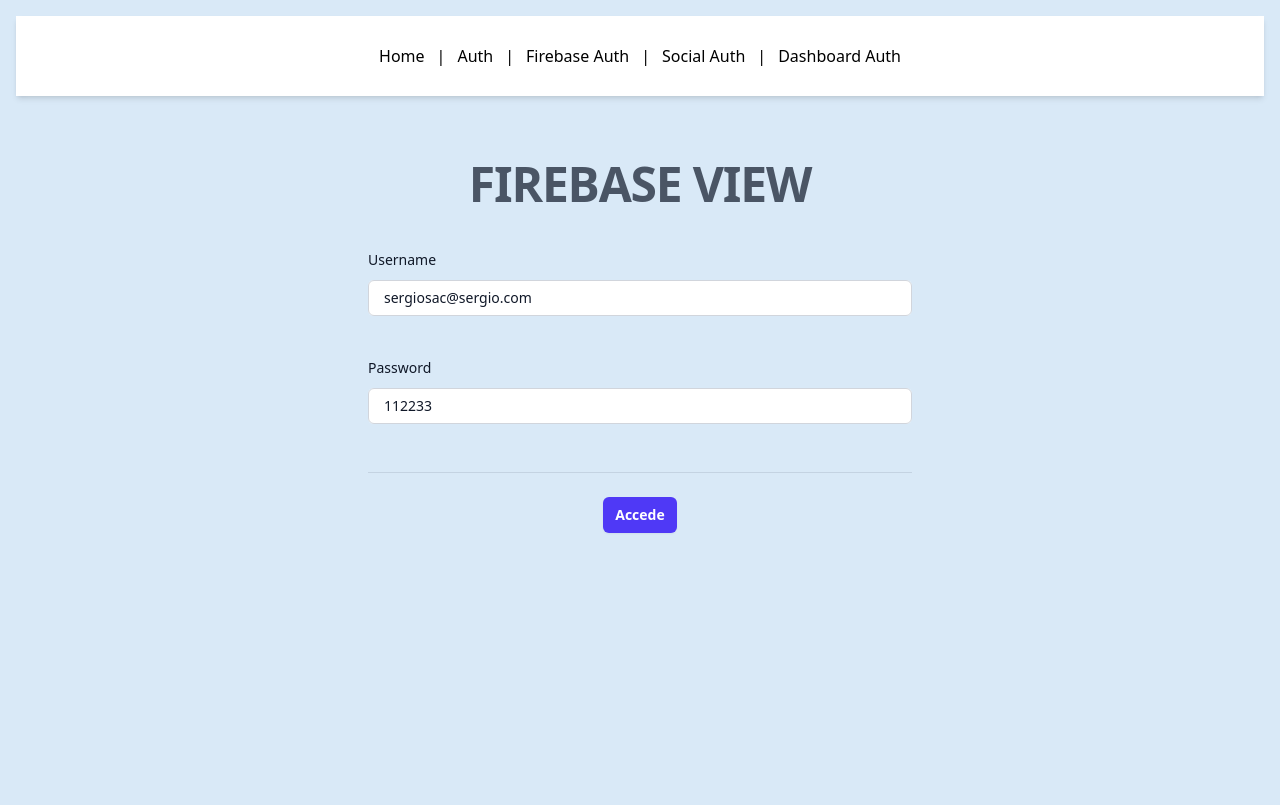
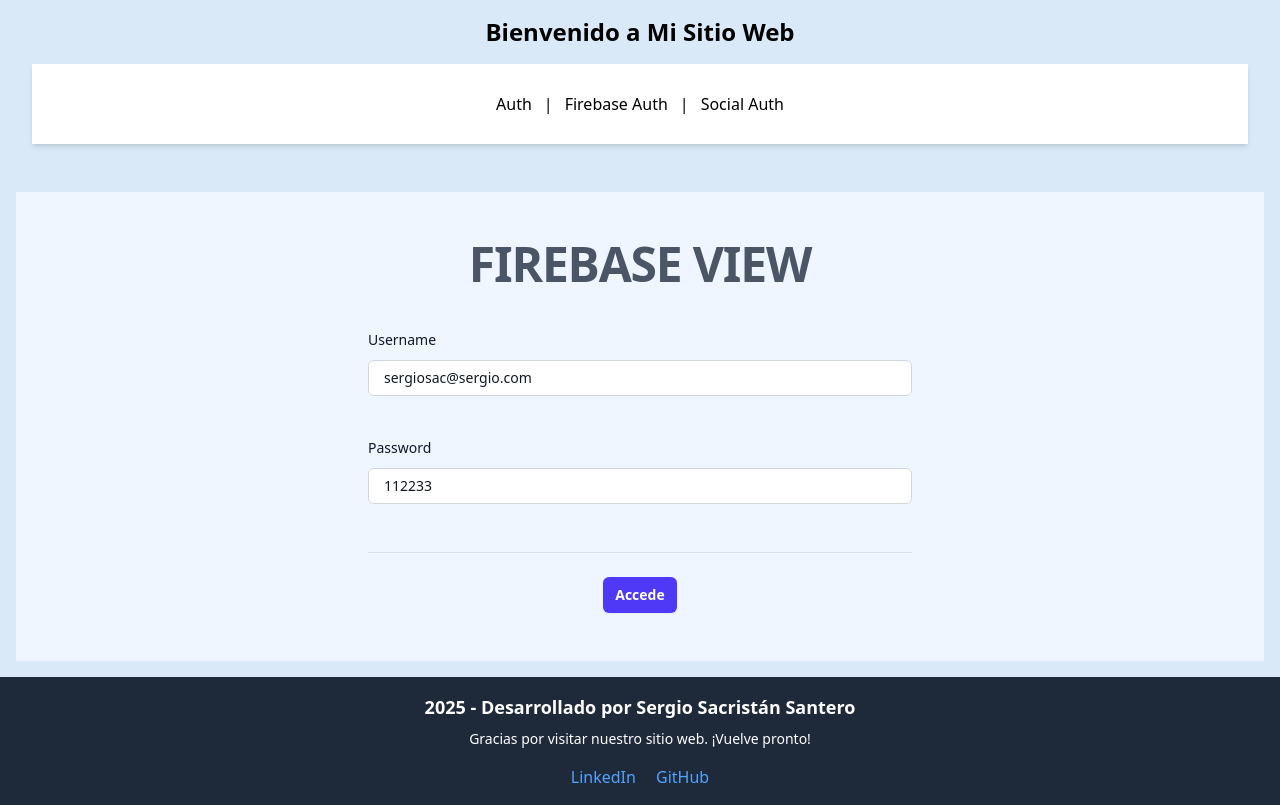
Before and after one commit to srg1995/authproject, a Vue app: page /firebase in a window 1280 px wide. Built offline with nearby package versions, Linux system fonts and the light colour scheme; what vue-cookies would draw is missing.

Commit message:
Layout and slots

```diff
--- a/src/App.vue
+++ b/src/App.vue
@@ -1,39 +1,5 @@
 <template>
-  <nav class="bg-white shadow-md p-4 flex items-center justify-center m-4">
-    <div
-      class="m-1 p-2 cursor-pointer hover:bg-blue-300 hover:text-white rounded-md"
-    >
-      <router-link :to="{ name: 'home' }">Home</router-link>
-    </div>
 
-    <div>|</div>
-    <div
-      class="m-1 p-2 cursor-pointer hover:bg-blue-300 hover:text-white rounded-md"
-    >
-      <router-link :to="{ name: 'auth' }">Auth</router-link>
-    </div>
-
-    <div>|</div>
-    <div
-      class="m-1 p-2 cursor-pointer hover:bg-blue-300 hover:text-white rounded-md"
-    >
-      <router-link :to="{ name: 'firebase' }">Firebase Auth</router-link>
-    </div>
-
-    <div>|</div>
-    <div
-      class="m-1 p-2 cursor-pointer hover:bg-blue-300 hover:text-white rounded-md"
-    >
-      <router-link :to="{ name: 'social' }">Social Auth</router-link>
-    </div>
-
-    <div>|</div>
-    <div
-      class="m-1 p-2 cursor-pointer hover:bg-blue-300 hover:text-white rounded-md"
-    >
-      <router-link :to="{ name: 'dashboard' }">Dashboard Auth</router-link>
-    </div>
-  </nav>
   <router-view />
 </template>
 
--- /dev/null
+++ b/src/components/Footer.vue
@@ -0,0 +1,37 @@
+<template>
+  <footer className="bg-gray-800 text-white p-4 text-center  bottom-0 w-full">
+    <div className="container mx-auto">
+      <p className="text-lg font-semibold">
+        {{ year }} - Desarrollado por Sergio Sacrist&aacute;n Santero
+      </p>
+      <p className="text-sm mt-2">
+        Gracias por visitar nuestro sitio web. ¡Vuelve pronto!
+      </p>
+      <div className="mt-4">
+        <a
+          href="https://www.linkedin.com/in/sergiosacristansantero"
+          target="_blank"
+          rel="noopener noreferrer"
+          className="text-blue-400 hover:underline mx-2"
+        >
+          LinkedIn
+        </a>
+        <a
+          href="https://github.com/sergiosacristan"
+          target="_blank"
+          rel="noopener noreferrer"
+          className="text-blue-400 hover:underline mx-2"
+        >
+          GitHub
+        </a>
+      </div>
+    </div>
+  </footer>
+</template>
+
+<script lang="ts" setup>
+const date = new Date();
+const year = date.getFullYear();
+</script>
+
+<style scoped></style>
--- /dev/null
+++ b/src/components/Header.vue
@@ -0,0 +1,14 @@
+<template>
+  <header className=" p-4 text-center w-full">
+    <div className="container mx-auto">
+      <h1 className="text-2xl font-bold">Bienvenido a Mi Sitio Web</h1>
+      <Navigation />
+    </div>
+  </header>
+</template>
+
+<script lang="ts" setup>
+import Navigation from "./Navigation.vue";
+</script>
+
+<style scoped></style>
--- /dev/null
+++ b/src/components/Navigation.vue
@@ -0,0 +1,48 @@
+<template>
+  <nav class="bg-white shadow-md p-4 flex items-center justify-center m-4">
+    <div
+      class="m-1 p-2 cursor-pointer hover:bg-blue-300 hover:text-white rounded-md"
+      v-if="auth"
+    >
+      <router-link :to="{ name: 'home' }">Home</router-link>
+    </div>
+
+    <div v-if="auth">|</div>
+    <div
+      class="m-1 p-2 cursor-pointer hover:bg-blue-300 hover:text-white rounded-md"
+      v-if="!auth"
+    >
+      <router-link :to="{ name: 'auth' }">Auth</router-link>
+    </div>
+
+    <div v-if="!auth">|</div>
+    <div
+      class="m-1 p-2 cursor-pointer hover:bg-blue-300 hover:text-white rounded-md"
+      v-if="!auth"
+    >
+      <router-link :to="{ name: 'firebase' }">Firebase Auth</router-link>
+    </div>
+
+    <div v-if="!auth">|</div>
+    <div
+      class="m-1 p-2 cursor-pointer hover:bg-blue-300 hover:text-white rounded-md"
+      v-if="!auth"
+    >
+      <router-link :to="{ name: 'social' }">Social Auth</router-link>
+    </div>
+
+    <div
+      class="m-1 p-2 cursor-pointer hover:bg-blue-300 hover:text-white rounded-md"
+      v-if="auth"
+    >
+      <router-link :to="{ name: 'dashboard' }">Dashboard Auth</router-link>
+    </div>
+  </nav>
+</template>
+
+<script lang="ts" setup>
+import { useAuthStore } from "@/stores/Auth";
+const auth = !!useAuthStore()?.user?.token;
+</script>
+
+<style scoped></style>
--- /dev/null
+++ b/src/layouts/MainLayout.vue
@@ -0,0 +1,18 @@
+<template>
+  <Header />
+
+  <main className="flex-grow m-4">
+    <div className="container mx-auto bg-blue-50 h-full">
+      <slot name="section"></slot>
+    </div>
+  </main>
+
+  <Footer />
+</template>
+
+<script lang="ts" setup>
+import Footer from "@/components/Footer.vue";
+import Header from "@/components/Header.vue";
+</script>
+
+<style scoped></style>
--- a/src/views/AuthView.vue
+++ b/src/views/AuthView.vue
@@ -1,5 +1,7 @@
 <template>
-  <section class="max-w-xl mx-auto py-12 px-4">
+  <MainLayout>
+    <template v-slot:section>
+      <article class="max-w-xl mx-auto py-6 px-4">
         <h1
           class="text-center text-4xl font-extrabold text-gray-600 tracking-tight sm:text-5xl"
         >
@@ -8,12 +10,14 @@
         <form>
           <div class="space-y-12">
             <div class="border-b border-gray-900/10 pb-12">
-          <div class="mt-10 grid grid-cols-1 gap-x-6 gap-y-8 sm:grid-cols-6">
+              <div
+                class="mt-10 grid grid-cols-1 gap-x-6 gap-y-8 sm:grid-cols-6"
+              >
                 <div class="sm:col-span-12">
                   <label
                     for="username"
                     class="block text-sm/6 font-medium text-gray-900"
-                >Username</label
+                    >Usuario</label
                   >
                   <div class="mt-2">
                     <div
@@ -31,12 +35,14 @@
                   </div>
                 </div>
               </div>
-          <div class="mt-10 grid grid-cols-1 gap-x-6 gap-y-8 sm:grid-cols-6">
+              <div
+                class="mt-10 grid grid-cols-1 gap-x-6 gap-y-8 sm:grid-cols-6"
+              >
                 <div class="sm:col-span-12">
                   <label
                     for="username"
                     class="block text-sm/6 font-medium text-gray-900"
-                >Password</label
+                    >Contraseña</label
                   >
                   <div class="mt-2">
                     <div
@@ -66,10 +72,13 @@
             </button>
           </div>
         </form>
-  </section>
+      </article>
+    </template>
+  </MainLayout>
 </template>
 
 <script lang="ts" setup>
+import MainLayout from "@/layouts/MainLayout.vue";
 import { ref, type Ref } from "vue";
 import { useAuthStore } from "@/stores/Auth";
 import router from "@/router";
--- a/src/views/DashboardView.vue
+++ b/src/views/DashboardView.vue
@@ -1,5 +1,7 @@
 <template>
-  <section class="max-w-xl mx-auto py-12 px-4">
+  <MainLayout>
+    <template v-slot:section>
+      <article class="max-w-xl mx-auto py-12 px-4">
         <h1
           class="text-center text-4xl font-extrabold text-gray-600 tracking-tight sm:text-5xl"
         >
@@ -9,9 +11,13 @@
         <p class="text-center">
           Esta pagina es una vista con autenticacion y proteccion de rutas
         </p>
-  </section>
+      </article>
+    </template>
+  </MainLayout>
 </template>
 
-<script lang="ts" setup></script>
+<script lang="ts" setup>
+import MainLayout from "@/Layouts/MainLayout.vue";
+</script>
 
 <style scoped></style>
--- a/src/views/FirebaseView.vue
+++ b/src/views/FirebaseView.vue
@@ -1,14 +1,30 @@
 <template>
-  <section class="max-w-xl mx-auto py-12 px-4">
+  <MainLayout>
+    <template v-slot:section>
+      <article class="max-w-xl mx-auto py-12 px-4">
         <h1
           class="text-center text-4xl font-extrabold text-gray-600 tracking-tight sm:text-5xl"
         >
           FIREBASE VIEW
         </h1>
+        <div
+          v-if="showInfo"
+          :class="{
+            'flex justify-between text-red-500 rounded border border-red-500 m-4 p-4 text-center bg-red-100':
+              isErrorMessage,
+            'flex justify-between text-green-500 rounded-md border border-green-500  m-4 p-4 text-center bg-green-100':
+              !isErrorMessage,
+          }"
+        >
+          <p>{{ messageInfo }}</p>
+          <button class="cursor-pointer" @click="handleAlert">X</button>
+        </div>
         <form>
           <div class="space-y-12">
             <div class="border-b border-gray-900/10 pb-12">
-          <div class="mt-10 grid grid-cols-1 gap-x-6 gap-y-8 sm:grid-cols-6">
+              <div
+                class="mt-10 grid grid-cols-1 gap-x-6 gap-y-8 sm:grid-cols-6"
+              >
                 <div class="sm:col-span-12">
                   <label
                     for="username"
@@ -31,7 +47,9 @@
                   </div>
                 </div>
               </div>
-          <div class="mt-10 grid grid-cols-1 gap-x-6 gap-y-8 sm:grid-cols-6">
+              <div
+                class="mt-10 grid grid-cols-1 gap-x-6 gap-y-8 sm:grid-cols-6"
+              >
                 <div class="sm:col-span-12">
                   <label
                     for="username"
@@ -66,26 +84,45 @@
             </button>
           </div>
         </form>
-  </section>
+      </article>
+    </template>
+  </MainLayout>
 </template>
 
 <script lang="ts" setup>
-import { ref, type Ref } from "vue";
+import MainLayout from "@/layouts/MainLayout.vue";
+import { onMounted, ref, type Ref } from "vue";
 import { getAuth, signInWithEmailAndPassword } from "firebase/auth";
-
 let email: Ref<string> = ref("sergiosac@sergio.com");
 let password: Ref<string> = ref("112233");
-
+let messageInfo: Ref<string> = ref("");
+let isErrorMessage: Ref<boolean> = ref(false);
+let showInfo: Ref<boolean> = ref(false);
 const authUser = async () => {
   const auth = getAuth();
   signInWithEmailAndPassword(auth, email.value, password.value)
     .then((userCredential) => {
-      alert("Login exitoso" + " - " + userCredential.user.email);
+      messageInfo.value = "Login exitoso" + " - " + userCredential.user.email;
+      isErrorMessage.value = false;
+      showInfo.value = true;
     })
     .catch((error) => {
-      alert("Login erroneo" + " - " + error.code + " - " + error.message);
+      messageInfo.value =
+        "Login erroneo" + " - " + error.code + " - " + error.message;
+      isErrorMessage.value = true;
+      showInfo.value = true;
     });
 };
+
+const handleAlert = () => {
+  showInfo.value = false;
+};
+
+onMounted(() => {
+  setTimeout(() => {
+    showInfo.value = false;
+  }, 9000);
+});
 </script>
 
 <style scoped></style>
--- a/src/views/HomeView.vue
+++ b/src/views/HomeView.vue
@@ -1,13 +1,19 @@
 <template>
-  <section class="max-w-xl mx-auto py-12 px-4">
-    <h1
-      class="text-center text-4xl font-extrabold text-gray-600 tracking-tight sm:text-5xl"
-    >
-      HOME VIEW
-    </h1>
-  </section>
+  <MainLayout>
+    <template v-slot:section>
+      <div class="max-w-xl mx-auto py-12 px-4">
+        <h1
+          class="text-center text-4xl font-extrabold text-gray-600 tracking-tight sm:text-5xl"
+        >
+          HOME VIEW
+        </h1>
+      </div>
+    </template>
+  </MainLayout>
 </template>
 
-<script lang="ts" setup></script>
+<script lang="ts" setup>
+import MainLayout from "@/layouts/MainLayout.vue";
+</script>
 
 <style scoped></style>
--- a/src/views/SocialView.vue
+++ b/src/views/SocialView.vue
@@ -1,5 +1,7 @@
 <template>
-  <section class="max-w-xl mx-auto py-12 px-4">
+  <MainLayout>
+    <template v-slot:section>
+      <article class="max-w-xl mx-auto py-12 px-4">
         <h1
           class="text-center text-4xl font-extrabold text-gray-600 tracking-tight sm:text-5xl"
         >
@@ -26,10 +28,13 @@
             Login with Github
           </button>
         </div>
-  </section>
+      </article>
+    </template>
+  </MainLayout>
 </template>
 
 <script lang="ts" setup>
+import MainLayout from "@/layouts/MainLayout.vue";
 import {
   getAuth,
   GoogleAuthProvider,
```
Lines whose indentation alone changed are shown as unchanged.
